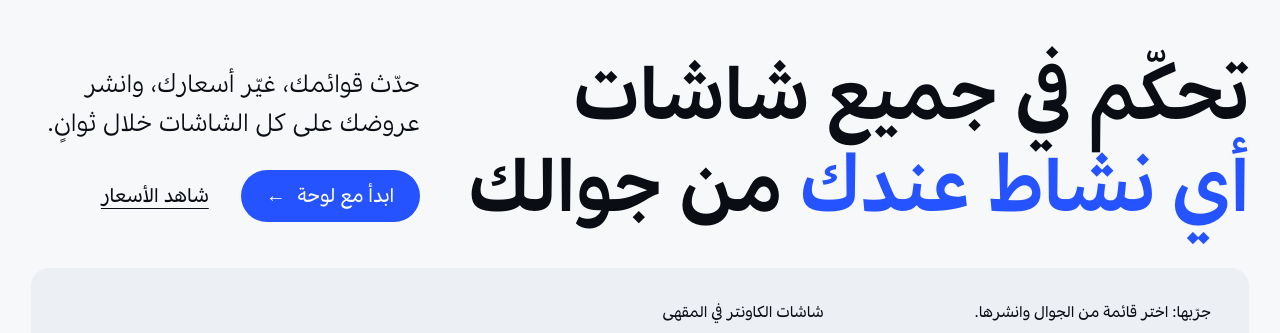
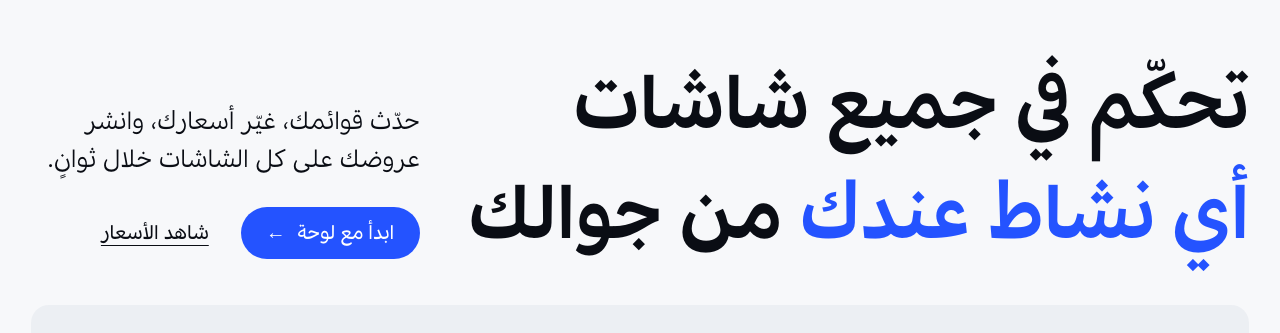
Before and after one commit to iiMoham/lawha-website, an Astro site: page / in a window 1280 px wide. Shown: the part 79-412 px from the top of the page. Built offline with nearby package versions, Linux system fonts and the light colour scheme; Astro itself is replaced by a stand-in of ours.

Commit message:
Hero: more line spacing for the two-line Arabic headline
Co-Authored-By: Claude Opus 5.5 <noreply@anthropic.com>

```diff
--- a/src/components/Hero.astro
+++ b/src/components/Hero.astro
@@ -59,7 +59,8 @@ const firstLabel = c.playlists[0]?.label ?? '';
   :root[lang="en"] .title { --fit: 15.9; font-size: clamp(2.25rem, 0.9rem + 3.9vw, 4.25rem); }
   .tl { display: block; font-size: min(1em, calc(100cqi / var(--fit))); }
   .tl-1 { white-space: nowrap; }
-  .two .tl { white-space: nowrap; }
+  /* Arabic: «في» on line 1 dips into the tall «ك» of the word below, so the two lines need more room */
+  .two .tl { white-space: nowrap; line-height: 1.5; }
   .hl { color: var(--accent); }
 
   /* the business word: restaurant → café → any business. All words share one grid cell;
```
